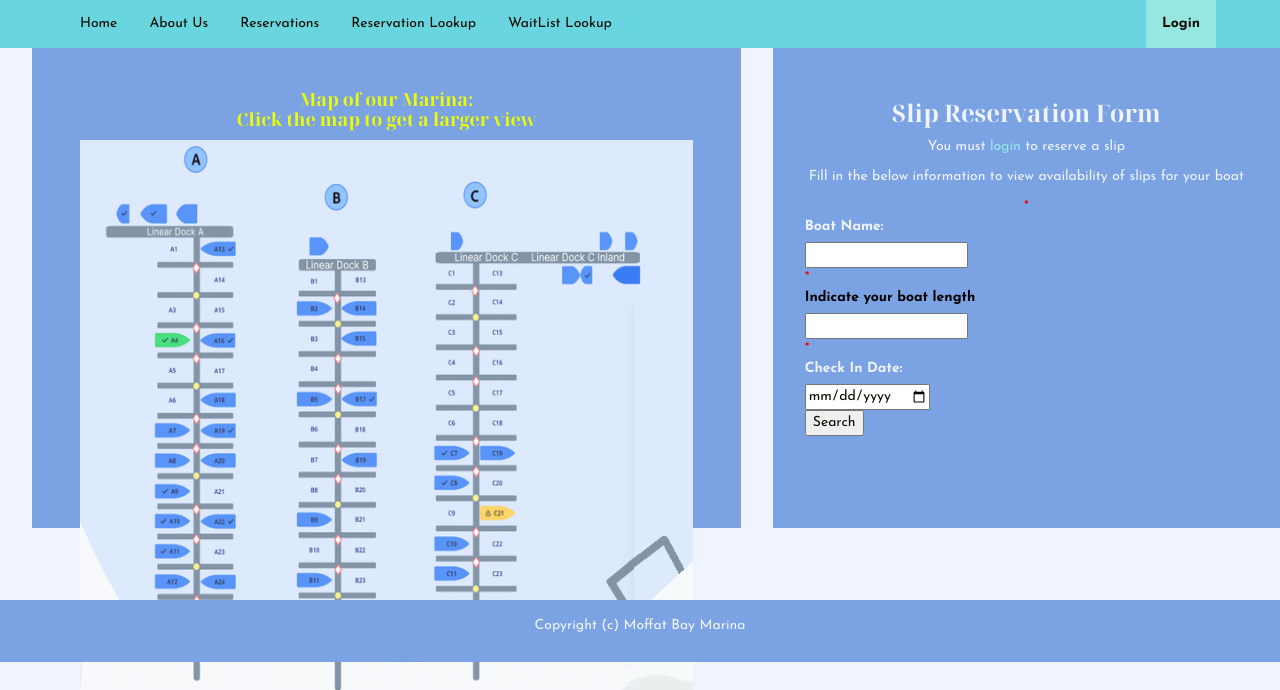
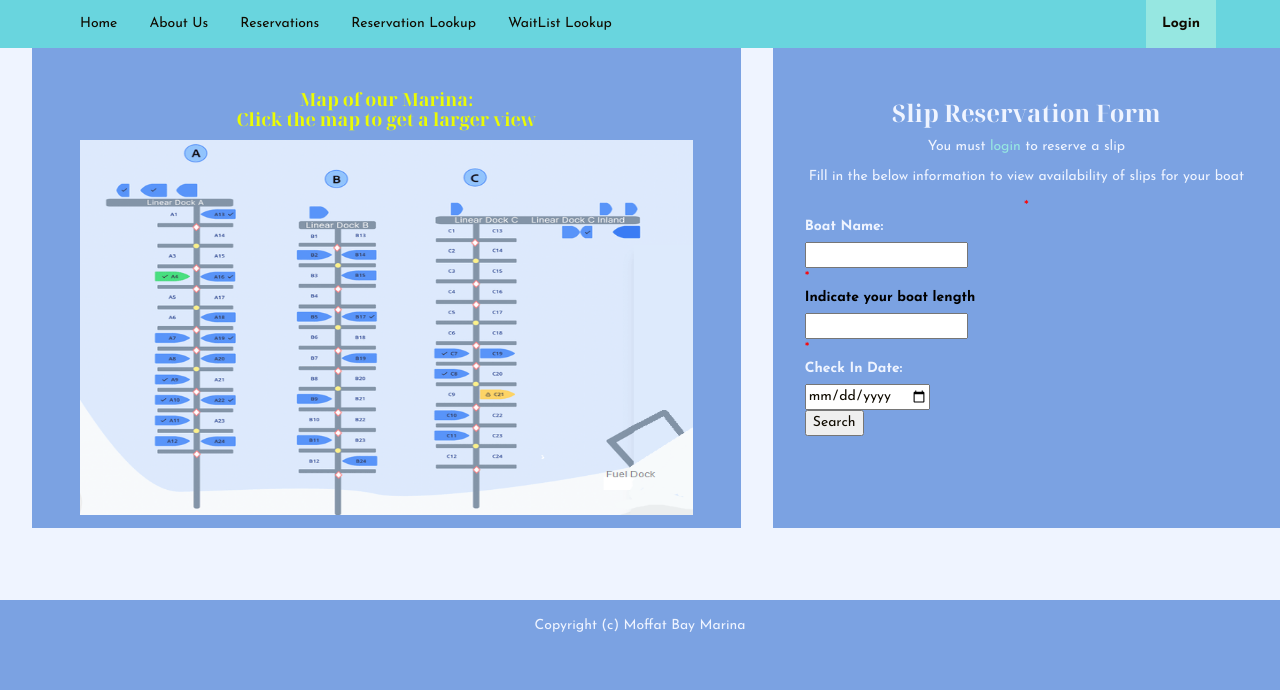
Before and after one commit to rchurchBellevue/MoffatBay, a PHP site: page /pages/Reservation.php in a window 1280 px wide. Shown: the part 138-828 px from the top of the page. After the commit the page ends 770 px from the top, so only its background shows below. Run offline with PHP 8.4, Linux system fonts and the light colour scheme.

Commit message:
Update Reservation.php
resize pixels

```diff
--- a/pages/Reservation.php
+++ b/pages/Reservation.php
@@ -145,7 +145,7 @@ if ($_SERVER["REQUEST_METHOD"] == "POST") {
                 <h4 style="color:rgb(235, 252, 3);"><b >Map of our Marina: <br>
                     Click the map to get a larger view</b></h4>
                 <a href="../images/MarinaCrop.png">
-                <img style="width: 95%; height: 550px;" src="../images/MarinaCrop.png" alt="Marina map">
+                <img style="width: 95%; height: 375px;" src="../images/MarinaCrop.png" alt="Marina map">
                 </a>
             </div>
             <div class="col-lg-5 reservation ">
```
